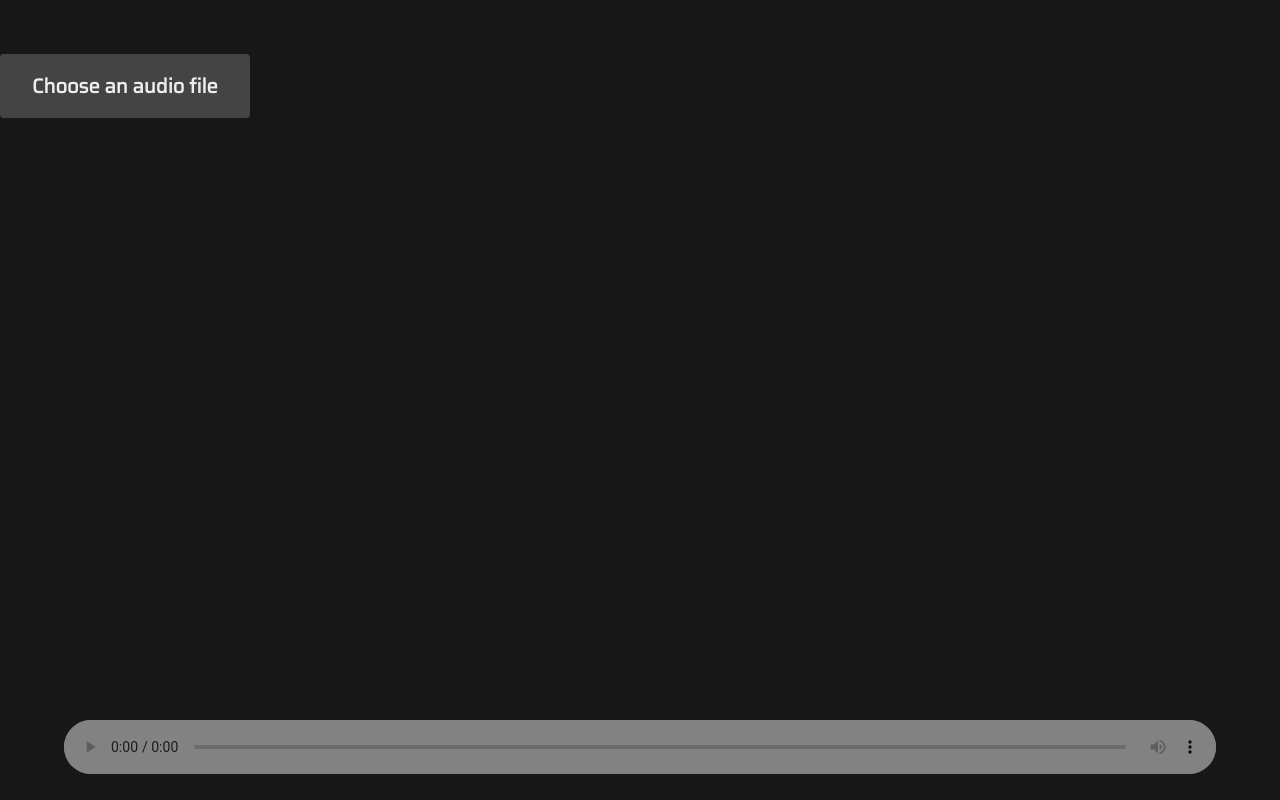
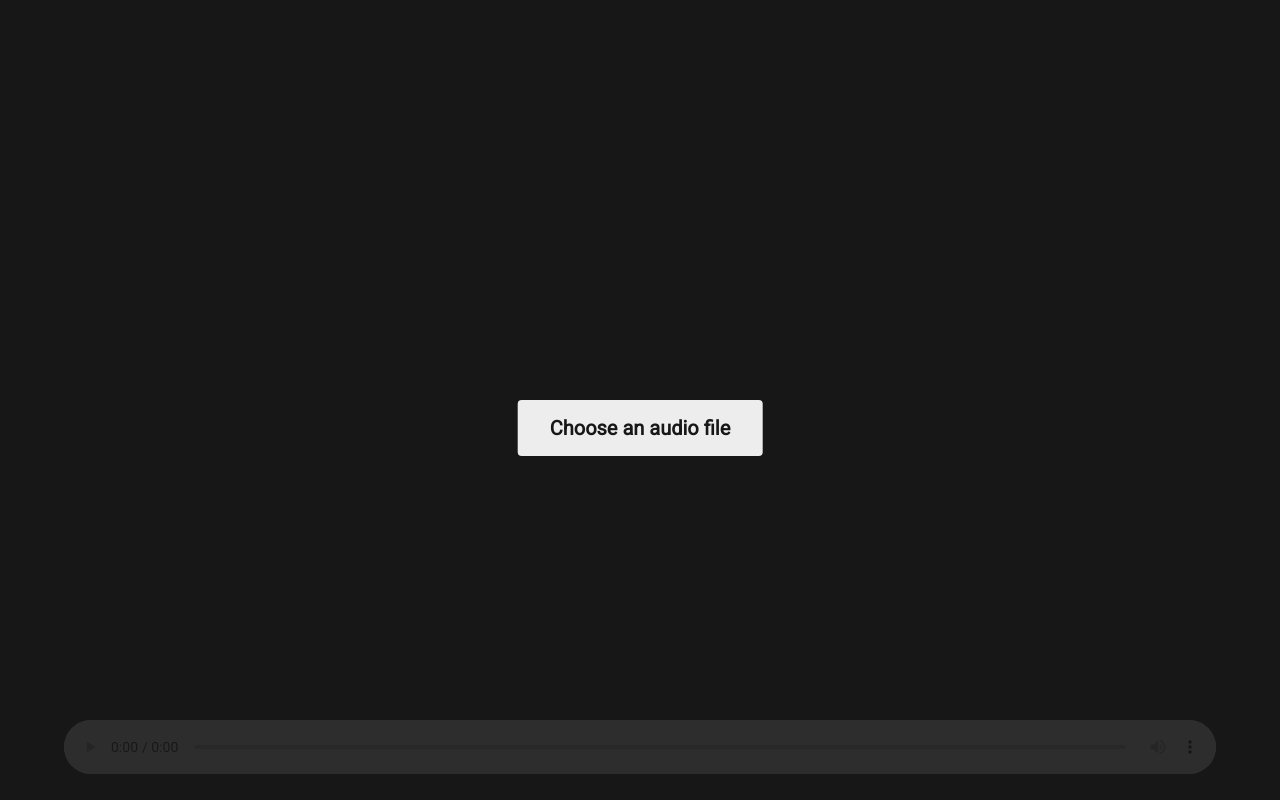
Before and after one commit to MarianRusoiu99/Three-app, a website built with webpack: page Three-app-master/src/index.html in a window 1280 px wide. Built offline with nearby package versions, Linux system fonts and the light colour scheme.

Commit message:
asdasdsd

```diff
--- a/Three-app-master/src/index.html
+++ b/Three-app-master/src/index.html
@@ -4,7 +4,7 @@
   <meta charset="UTF-8">
   <title>Audio Visualizer based on Three.js</title>
   <meta name="viewport" content="width=device-width, initial-scale=1.0">
-  <link href="https://fonts.googleapis.com/css?family=Saira" rel="stylesheet">
+  <link href="https://fonts.googleapis.com/css?family=Roboto" rel="stylesheet">
   <!-- <link rel="stylesheet" href="./style/main.css"> -->
     <!-- <link rel="stylesheet" href="./style/main.css"> -->
 </head>
@@ -15,10 +15,11 @@
     <div id="out">
 
           <audio id="audio" controls></audio>
-
+         <div id="but">
           <label for="thefile" class="file"> Choose an audio file
             <input type="file" id="thefile" accept="audio/*" />
           </label>
+        </div>
           <div id="audio-player-container">
 
             <p id="track"></p>
--- a/Three-app-master/src/index.js
+++ b/Three-app-master/src/index.js
@@ -25,6 +25,7 @@ var vizInit = function () {
     muteIconContainer.classList.add("active")
     fileLabel.classList.add('normal');
     audio.classList.add('active');
+    document.getElementById('but').style.display = "none"
     var files = this.files;
     whilePlaying()
     btnPlay.classList.remove("active")
--- a/Three-app-master/src/style/main.css
+++ b/Three-app-master/src/style/main.css
@@ -17,7 +17,7 @@
     width: 100vw;
     background: var(--bgColor);
     color: var(--textColor);
-    font-family: 'Saira', sans-serif;
+    font-family: 'Roboto', sans-serif;
     position: relative;
   }
 
@@ -139,9 +139,11 @@ label.file{
   position: absolute;
   padding: 1rem 2rem;
   border-radius: 4px;
-
-  background: var(--secondary1);
-  color: var(--textColor);
+  top:50%;
+  left:50%;
+  transform: translate(-50%,0);
+  background: var(--textColor);
+  color:#171717;
   font-size: 1.25em;
   font-weight: 700;
   cursor: pointer;
@@ -153,11 +155,16 @@ audio{
   left:0;
   width: 90%;
   margin: auto;
-  opacity: 0.5;
+  opacity: 0.1;
 }
 audio:hover {
   opacity: 1;
 }
 audio::-webkit-media-controls-panel{
+  border-radius: 0;
   background-color: var(--bgColorLight);
 }
+audio::-webkit-media-controls-timeline-container{
+  background-color: #171717;
+
+}
```
